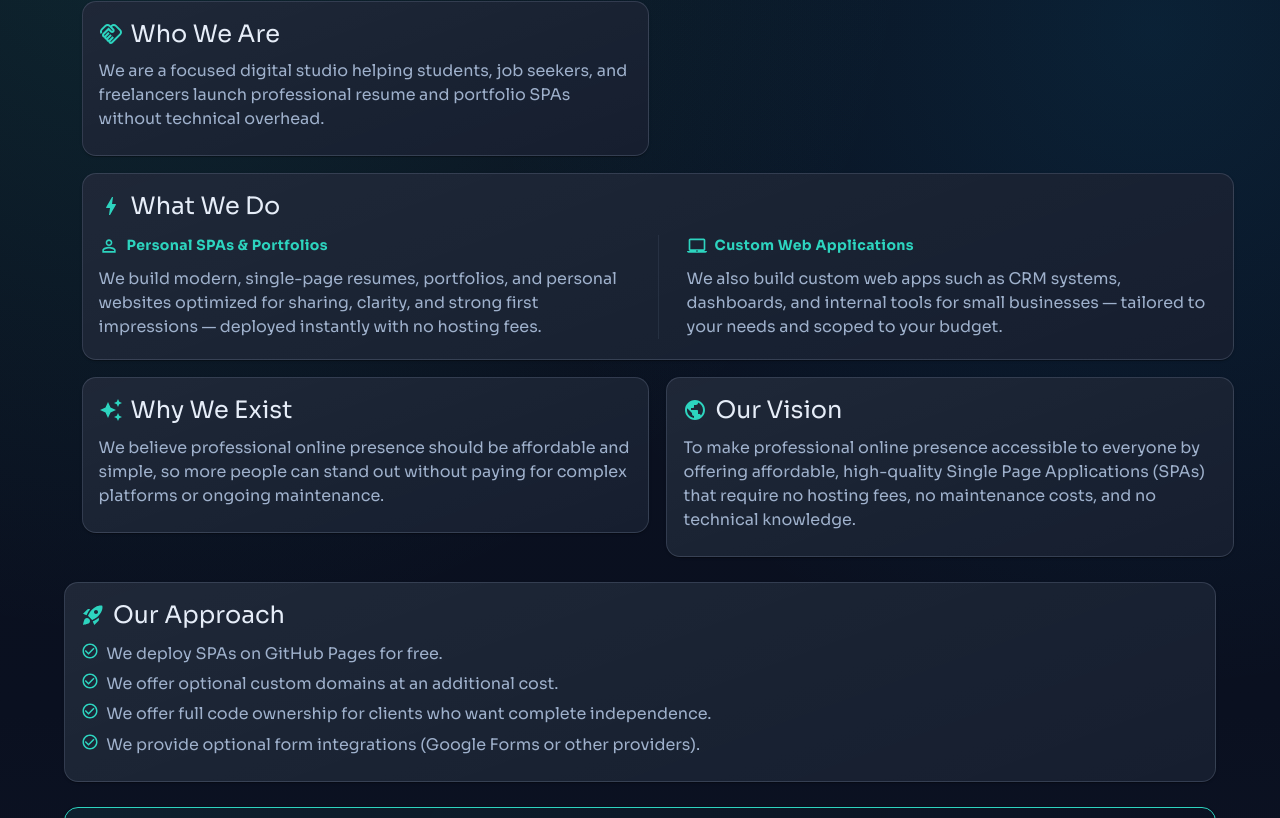
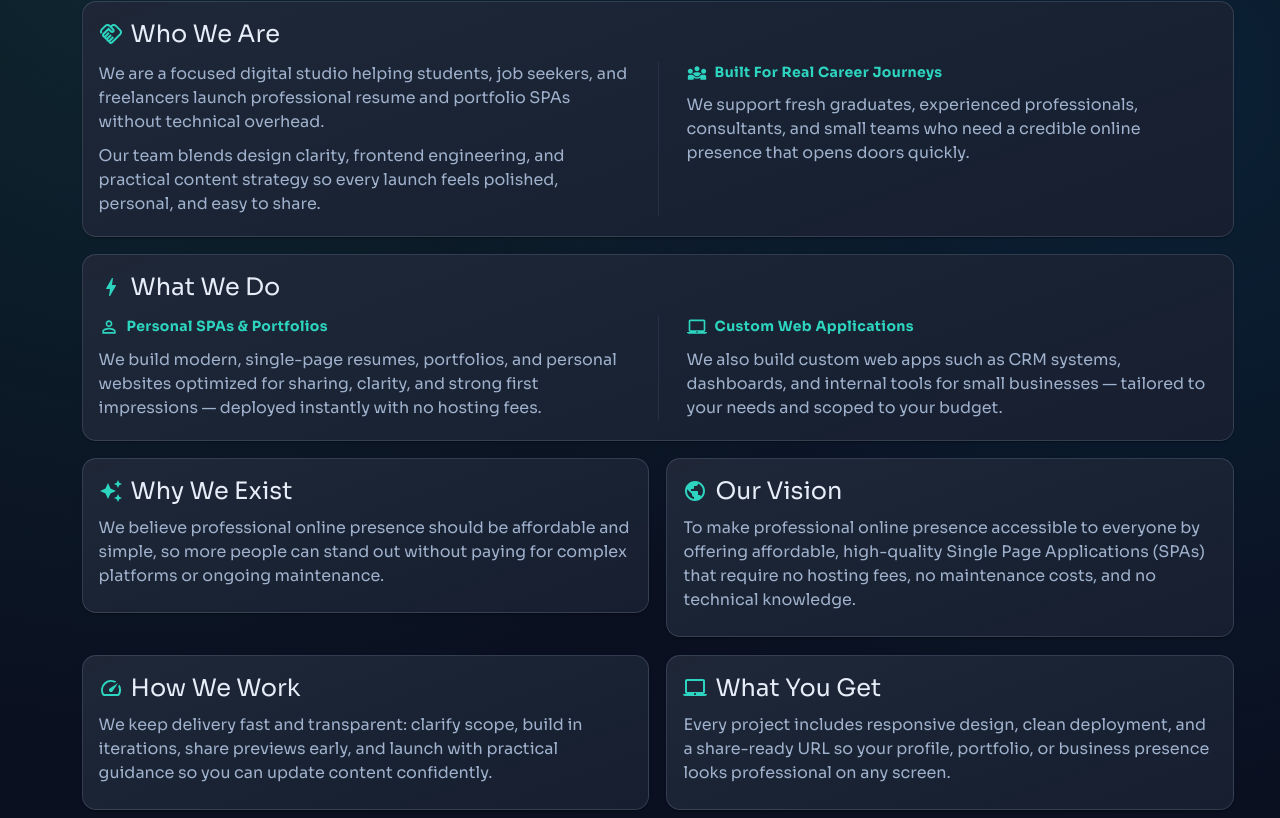
Before and after one commit to bhalla1993/altruism, a React (Vite) app: page /about in a window 1280 px wide. Shown: the part 302-1120 px from the top of the page. Built offline with nearby package versions, Linux system fonts and the light colour scheme.

Commit message:
Update brand to AltruDigiTech and set contact email

```diff
--- a/src/pages/AboutPage.jsx
+++ b/src/pages/AboutPage.jsx
@@ -1,11 +1,13 @@
 import AutoAwesomeIcon from '@mui/icons-material/AutoAwesome'
 import BoltIcon from '@mui/icons-material/Bolt'
 import CheckCircleOutlineIcon from '@mui/icons-material/CheckCircleOutline'
+import Diversity3Icon from '@mui/icons-material/Diversity3'
 import HandshakeOutlinedIcon from '@mui/icons-material/HandshakeOutlined'
 import LaptopMacOutlinedIcon from '@mui/icons-material/LaptopMacOutlined'
 import PersonOutlineOutlinedIcon from '@mui/icons-material/PersonOutlineOutlined'
 import PublicIcon from '@mui/icons-material/Public'
 import RocketLaunchIcon from '@mui/icons-material/RocketLaunch'
+import SpeedIcon from '@mui/icons-material/Speed'
 import { Box, Button, Card, CardContent, Divider, Grid, Stack, Typography } from '@mui/material'
 import { motion } from 'framer-motion'
 import { Link as RouterLink } from 'react-router-dom'
@@ -58,18 +60,50 @@ function AboutPage() {
           </AnimatedBlock>
 
           <Grid container spacing={2.2}>
-            <Grid item xs={12} md={6}>
+            <Grid item xs={12}>
               <AnimatedBlock delay={0.05}>
                 <Card sx={{ height: '100%' }}>
-                  <CardContent>
-                    <Stack spacing={1.15}>
+                  <CardContent sx={{ pb: '20px !important' }}>
+                    <Stack spacing={1.6}>
                       <Stack direction="row" spacing={1} alignItems="center">
                         <HandshakeOutlinedIcon color="primary" />
                         <Typography variant="h5">Who We Are</Typography>
                       </Stack>
-                      <Typography color="text.secondary">
-                        We are a focused digital studio helping students, job seekers, and freelancers launch professional resume and portfolio SPAs without technical overhead.
-                      </Typography>
+                      <Grid container spacing={0}>
+                        <Grid item xs={12} md={6}>
+                          <Stack spacing={1.15} sx={{ pr: { md: 3.5 }, pb: { xs: 2.5, md: 0 } }}>
+                            <Typography color="text.secondary">
+                              We are a focused digital studio helping students, job seekers, and freelancers launch professional resume and portfolio SPAs without technical overhead.
+                            </Typography>
+                            <Typography color="text.secondary">
+                              Our team blends design clarity, frontend engineering, and practical content strategy so every launch feels polished, personal, and easy to share.
+                            </Typography>
+                          </Stack>
+                        </Grid>
+
+                        <Grid item xs={12} md="auto" sx={{ display: 'flex', alignItems: 'stretch', justifyContent: 'center' }}>
+                          <Divider
+                            orientation="vertical"
+                            flexItem
+                            sx={{ display: { xs: 'none', md: 'block' }, mx: 0, opacity: 0.5 }}
+                          />
+                          <Divider sx={{ display: { xs: 'block', md: 'none' }, mb: 2.5, opacity: 0.5 }} />
+                        </Grid>
+
+                        <Grid item xs={12} md>
+                          <Stack spacing={1.1} sx={{ pl: { md: 3.5 } }}>
+                            <Stack direction="row" spacing={1} alignItems="center">
+                              <Diversity3Icon sx={{ color: 'primary.main', fontSize: 20 }} />
+                              <Typography variant="subtitle2" sx={{ fontWeight: 700, color: 'primary.main', letterSpacing: 0.4 }}>
+                                Built For Real Career Journeys
+                              </Typography>
+                            </Stack>
+                            <Typography color="text.secondary">
+                              We support fresh graduates, experienced professionals, consultants, and small teams who need a credible online presence that opens doors quickly.
+                            </Typography>
+                          </Stack>
+                        </Grid>
+                      </Grid>
                     </Stack>
                   </CardContent>
                 </Card>
@@ -164,6 +198,42 @@ function AboutPage() {
                 </Card>
               </AnimatedBlock>
             </Grid>
+
+            <Grid item xs={12} md={6}>
+              <AnimatedBlock delay={0.25}>
+                <Card sx={{ height: '100%' }}>
+                  <CardContent>
+                    <Stack spacing={1.15}>
+                      <Stack direction="row" spacing={1} alignItems="center">
+                        <SpeedIcon color="primary" />
+                        <Typography variant="h5">How We Work</Typography>
+                      </Stack>
+                      <Typography color="text.secondary">
+                        We keep delivery fast and transparent: clarify scope, build in iterations, share previews early, and launch with practical guidance so you can update content confidently.
+                      </Typography>
+                    </Stack>
+                  </CardContent>
+                </Card>
+              </AnimatedBlock>
+            </Grid>
+
+            <Grid item xs={12} md={6}>
+              <AnimatedBlock delay={0.3}>
+                <Card sx={{ height: '100%' }}>
+                  <CardContent>
+                    <Stack spacing={1.15}>
+                      <Stack direction="row" spacing={1} alignItems="center">
+                        <LaptopMacOutlinedIcon color="primary" />
+                        <Typography variant="h5">What You Get</Typography>
+                      </Stack>
+                      <Typography color="text.secondary">
+                        Every project includes responsive design, clean deployment, and a share-ready URL so your profile, portfolio, or business presence looks professional on any screen.
+                      </Typography>
+                    </Stack>
+                  </CardContent>
+                </Card>
+              </AnimatedBlock>
+            </Grid>
           </Grid>
 
           <AnimatedBlock delay={0.25}>
--- a/src/pages/ContactPage.jsx
+++ b/src/pages/ContactPage.jsx
@@ -4,7 +4,6 @@ import LinkedInIcon from '@mui/icons-material/LinkedIn'
 import { Box, Card, CardContent, Grid, IconButton, Link, Stack, Typography } from '@mui/material'
 import { motion } from 'framer-motion'
 import Seo from '../components/common/Seo'
-import ContactForm from '../components/forms/ContactForm'
 import { business } from '../utils/siteData'
 
 const socialItems = [
@@ -45,7 +44,39 @@ function ContactPage() {
                 Tell us what you are trying to launch. We usually respond within one business day.
               </Typography>
 
-              <ContactForm />
+              <Box
+                sx={{
+                  width: '100%',
+                  maxWidth: '100%',
+                  borderRadius: 3,
+                  overflow: 'hidden',
+                  border: '1px solid',
+                  borderColor: 'divider',
+                  boxShadow: (theme) =>
+                    theme.palette.mode === 'dark'
+                      ? '0 14px 32px rgba(0, 0, 0, 0.35)'
+                      : '0 12px 28px rgba(15, 23, 42, 0.12)',
+                }}
+              >
+                <Box
+                  component="iframe"
+                  src="https://docs.google.com/forms/d/e/1FAIpQLSeZv_icELxEe9nB4n6NU4JeAT0R1eW9XfvO2eXYwFCC16sIZA/viewform?embedded=true"
+                  title="Contact Form"
+                  frameBorder="0"
+                  marginHeight="0"
+                  marginWidth="0"
+                  loading="lazy"
+                  sx={{
+                    width: '100%',
+                    minHeight: { xs: 1120, sm: 1040, md: 992 },
+                    border: 0,
+                    display: 'block',
+                    backgroundColor: 'background.default',
+                  }}
+                >
+                  Loading...
+                </Box>
+              </Box>
             </Stack>
           </Grid>
 
--- a/src/utils/siteData.js
+++ b/src/utils/siteData.js
@@ -1,9 +1,9 @@
 export const business = {
-  name: 'Altruism Digital Studio',
+  name: 'AltruDigiTech',
   tagline: 'We build your online presence—simple, fast, and affordable.',
   shortDescription:
     'Affordable and high-quality single-page websites, resumes, portfolios, and custom web applications for modern professionals and small businesses.',
-  email: 'hello@altruismstudio.dev',
+  email: 'shiva.bhalla@gmail.com',
   phone: '+1 (555) 010-2398',
   location: 'Toronto GTA',
   googleFormUrl: 'https://docs.google.com/forms',
```
